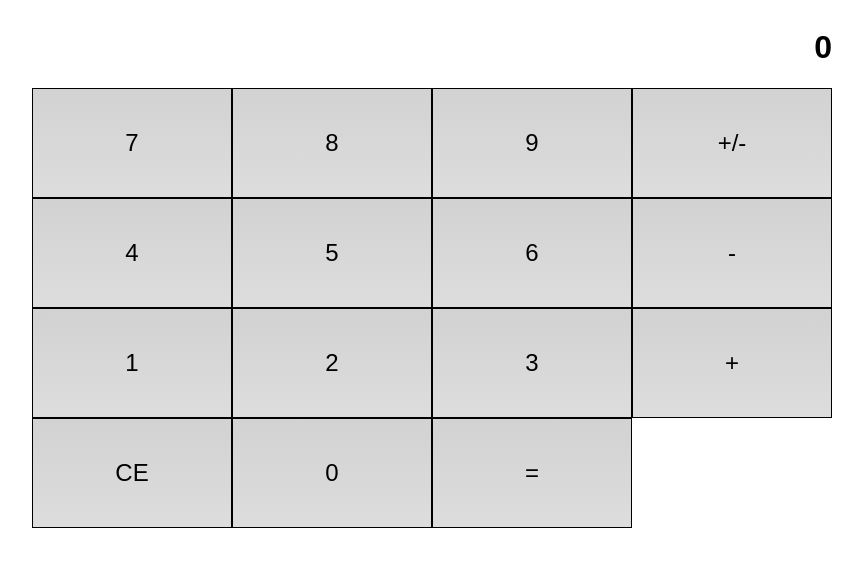
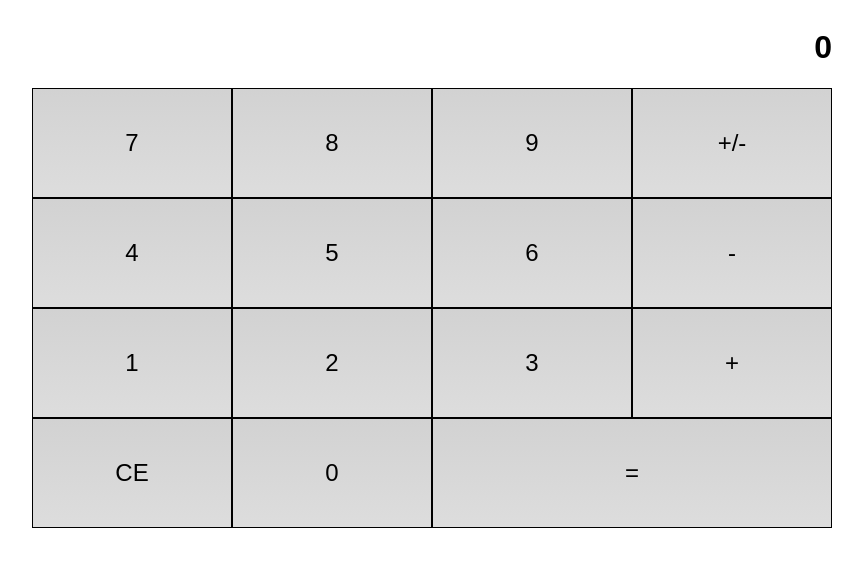
Before and after one commit to erikrios/web-calculator, a plain HTML site: page index.html in a window 1280 px wide. Shown: the whole page, without its empty margins (208-1071 px from the left). Drawn offline with Linux system fonts and the light colour scheme.

Commit message:
Implement .double selector

```diff
--- a/assets/style.css
+++ b/assets/style.css
@@ -27,3 +27,7 @@ body {
     background: -webkit-linear-gradient(top, #d2d2d2, #ddd);
     cursor: pointer;
 }
+
+.double {
+    flex-basis: 50%;
+}
--- a/index.html
+++ b/index.html
@@ -32,7 +32,7 @@
         <div class="flex-container-row">
             <div class="button clear">CE</div>
             <div class="button">0</div>
-            <div class="button equals">=</div>
+            <div class="button equals double">=</div>
         </div>
     </div>
 </body>
```
